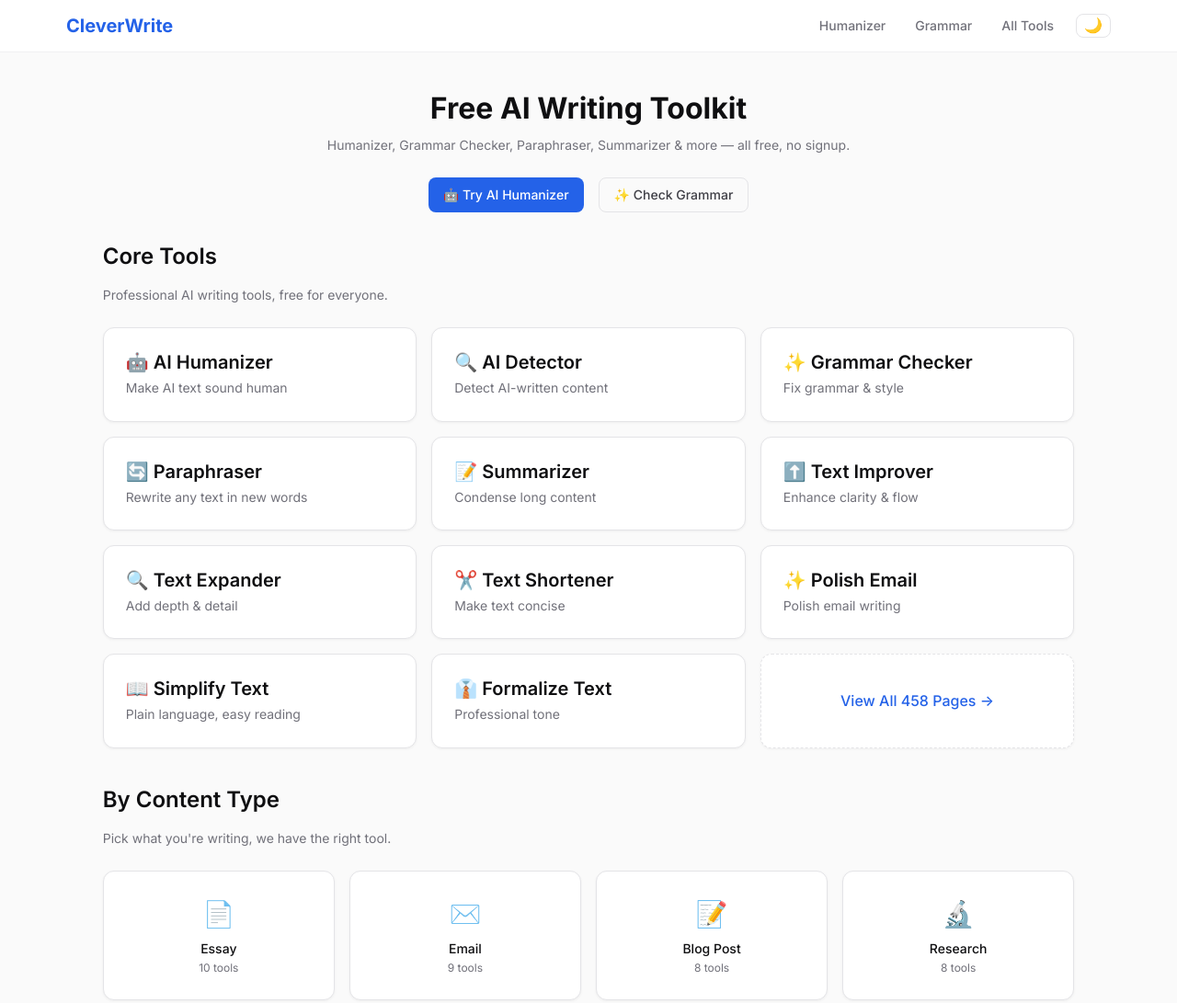
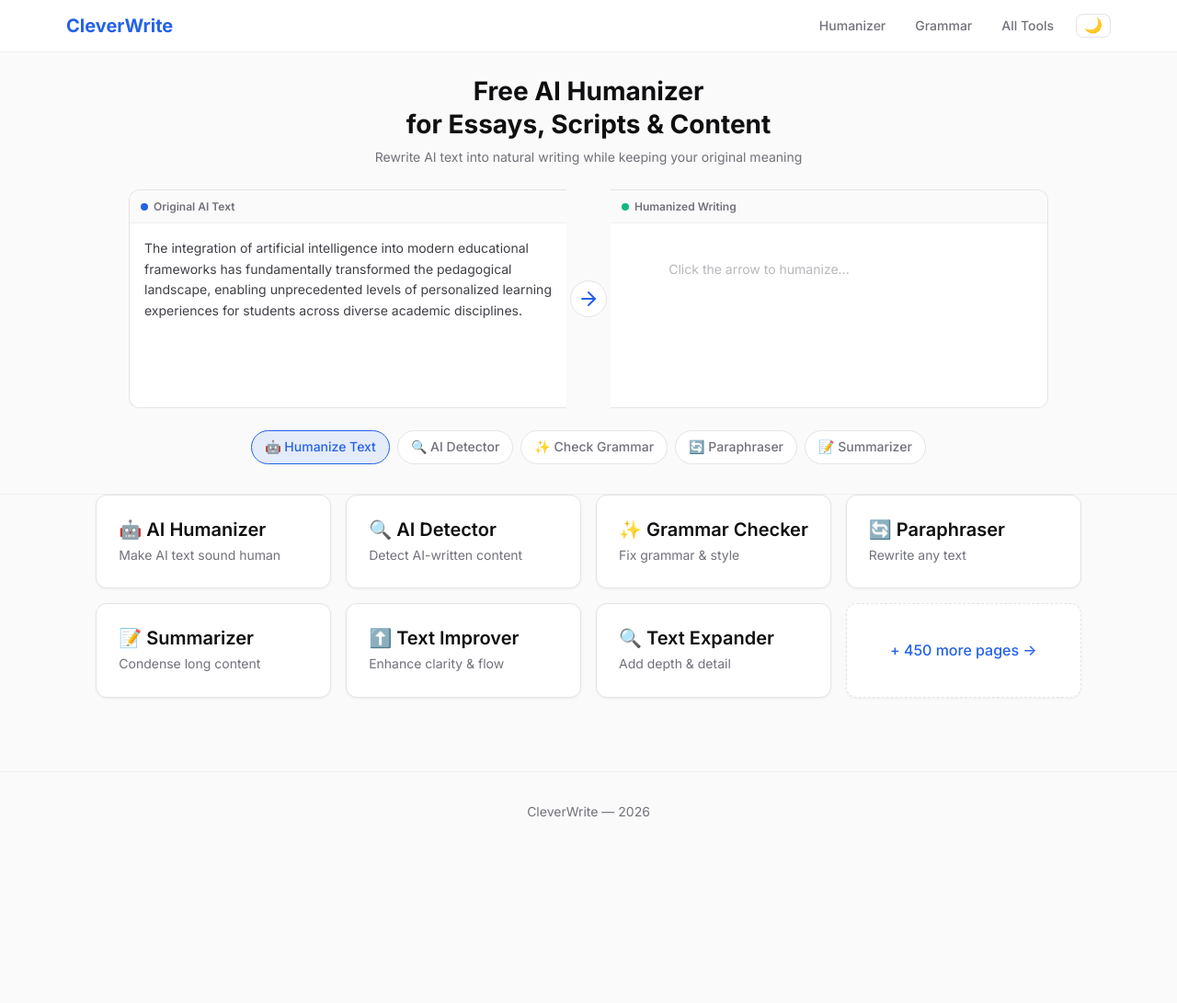
Before and after one commit to zl819044596/cleverwrite, an Astro site: page / in a window 1280 px wide. Shown: the top 1091 px of the page at 92% size. After the commit the page ends 926 px from the top, so only its background shows below. Built offline with nearby package versions, Linux system fonts and the light colour scheme; Astro itself is replaced by a stand-in of ours.

Commit message:
feat: dual-panel hero homepage with inline humanizer tool

```diff
--- a/src/pages/index.astro
+++ b/src/pages/index.astro
@@ -1,144 +1,293 @@
 ---
 import Layout from '../layouts/Layout.astro';
-import pages from '../data/programmatic-pages.json';
-
-// Get unique verbs
-const verbMap = {};
-pages.forEach(p => {
-  if (!verbMap[p.verb]) verbMap[p.verb] = { verb: p.verb, displayVerb: p.displayVerb, count: 0 };
-  verbMap[p.verb].count++;
-});
-const verbs = Object.values(verbMap).sort((a, b) => b.count - a.count);
-
-// Content type groups
-const typeGroups = [
-  { name: 'Essay', icon: '📄', slug: 'humanize-essay', count: 10 },
-  { name: 'Email', icon: '✉️', slug: 'rewrite-email', count: 9 },
-  { name: 'Blog Post', icon: '📝', slug: 'improve-blog-post', count: 8 },
-  { name: 'Research', icon: '🔬', slug: 'summarize-research-paper', count: 8 },
-  { name: 'Cover Letter', icon: '📋', slug: 'paraphrase-cover-letter', count: 8 },
-  { name: 'LinkedIn', icon: '💼', slug: 'polish-linkedin-post', count: 8 },
-  { name: 'Story', icon: '📖', slug: 'expand-story', count: 6 },
-  { name: 'Homework', icon: '🎒', slug: 'simplify-homework', count: 9 },
-];
-
-const popularPages = [
-  { slug: 'humanize-chatgpt', label: 'Humanize ChatGPT' },
-  { slug: 'humanize-essay', label: 'Humanize Essay' },
-  { slug: 'rewrite-resume', label: 'Rewrite Resume' },
-  { slug: 'paraphrase-essay', label: 'Paraphrase Essay' },
-  { slug: 'summarize-article', label: 'Summarize Article' },
-  { slug: 'improve-email', label: 'Improve Email' },
-  { slug: 'expand-blog-post', label: 'Expand Blog Post' },
-  { slug: 'shorten-essay', label: 'Shorten Essay' },
-  { slug: 'polish-email', label: 'Polish Email' },
-  { slug: 'formalize-email', label: 'Formalize Email' },
-  { slug: 'simplify-essay', label: 'Simplify Essay' },
-  { slug: 'humanize-resume', label: 'Humanize Resume' },
-  { slug: 'rewrite-cover-letter', label: 'Rewrite Cover Letter' },
-  { slug: 'paraphrase-research-paper', label: 'Paraphrase Paper' },
-  { slug: 'summarize-youtube-script', label: 'Summarize Script' },
-  { slug: 'humanize-linkedin-post', label: 'Humanize LinkedIn' },
-];
 ---
 
-<Layout title="CleverWrite — Free AI Writing Toolkit" description="The most complete free AI writing toolkit — 460+ pages & 10 writing tools. Humanizer, Grammar Checker, Paraphraser & more." canonical="/">
-  <!-- Hero with dual panel -->
-  <section class="hero">
-    <h1>Free AI Writing Toolkit</h1>
-    <p>Humanizer, Grammar Checker, Paraphraser, Summarizer & more — all free, no signup.</p>
-    <div class="hero-actions">
-      <a href="/humanizer" class="btn-primary">🤖 Try AI Humanizer</a>
-      <a href="/grammar-checker" class="btn-secondary">✨ Check Grammar</a>
+<Layout title="CleverWrite — Free AI Humanizer & Writing Tools" description="Free AI Humanizer for essays, scripts & content. Rewrite AI text into natural writing while keeping your original meaning." canonical="/">
+  <!-- Dual-panel Hero -->
+  <section class="hero-dual">
+    <div class="hero-dual-inner">
+      <h1 class="hero-dual-title">Free AI Humanizer<br>for Essays, Scripts &amp; Content</h1>
+      <p class="hero-dual-sub">Rewrite AI text into natural writing while keeping your original meaning</p>
+
+      <div class="dual-panel">
+        <div class="panel panel-input">
+          <div class="panel-label">
+            <span class="panel-dot"></span>
+            Original AI Text
+          </div>
+          <textarea id="heroInput" class="panel-textarea" placeholder="Paste your AI-generated text here...">The integration of artificial intelligence into modern educational frameworks has fundamentally transformed the pedagogical landscape, enabling unprecedented levels of personalized learning experiences for students across diverse academic disciplines.</textarea>
+        </div>
+
+        <div class="panel-divider">
+          <button id="heroHumanizeBtn" class="panel-arrow-btn" title="Humanize">
+            <svg width="24" height="24" viewBox="0 0 24 24" fill="none" stroke="currentColor" stroke-width="2" stroke-linecap="round" stroke-linejoin="round"><line x1="5" y1="12" x2="19" y2="12"/><polyline points="12 5 19 12 12 19"/></svg>
+          </button>
+        </div>
+
+        <div class="panel panel-output">
+          <div class="panel-label">
+            <span class="panel-dot panel-dot-green"></span>
+            Humanized Writing
+          </div>
+          <div id="heroOutput" class="panel-textarea panel-output-text" style="color:var(--text-muted)">
+            <span style="opacity:0.5">Click the arrow to humanize...</span>
+          </div>
+        </div>
+      </div>
+
+      <!-- Feature badges -->
+      <div class="hero-badges">
+        <a href="/humanizer" class="badge-link active">🤖 Humanize Text</a>
+        <a href="/ai-detector" class="badge-link">🔍 AI Detector</a>
+        <a href="/grammar-checker" class="badge-link">✨ Check Grammar</a>
+        <a href="/paraphraser" class="badge-link">🔄 Paraphraser</a>
+        <a href="/summarizer" class="badge-link">📝 Summarizer</a>
+      </div>
     </div>
   </section>
 
-  <main class="container section-block">
-    <!-- Core Tools -->
+  <!-- Minimal below-fold: just core tools -->
+  <main class="container" style="padding-bottom:var(--space-5)">
     <section class="section-block">
-      <h2 class="section-title">Core Tools</h2>
-      <p class="section-subtitle">Professional AI writing tools, free for everyone.</p>
-      <div class="grid-3">
+      <div class="grid-4">
         <a href="/humanizer" class="card"><h3>🤖 AI Humanizer</h3><p style="font-size:var(--text-sm);color:var(--text-muted);margin-top:4px">Make AI text sound human</p></a>
         <a href="/ai-detector" class="card"><h3>🔍 AI Detector</h3><p style="font-size:var(--text-sm);color:var(--text-muted);margin-top:4px">Detect AI-written content</p></a>
         <a href="/grammar-checker" class="card"><h3>✨ Grammar Checker</h3><p style="font-size:var(--text-sm);color:var(--text-muted);margin-top:4px">Fix grammar & style</p></a>
-        <a href="/paraphraser" class="card"><h3>🔄 Paraphraser</h3><p style="font-size:var(--text-sm);color:var(--text-muted);margin-top:4px">Rewrite any text in new words</p></a>
+        <a href="/paraphraser" class="card"><h3>🔄 Paraphraser</h3><p style="font-size:var(--text-sm);color:var(--text-muted);margin-top:4px">Rewrite any text</p></a>
         <a href="/summarizer" class="card"><h3>📝 Summarizer</h3><p style="font-size:var(--text-sm);color:var(--text-muted);margin-top:4px">Condense long content</p></a>
         <a href="/improver" class="card"><h3>⬆️ Text Improver</h3><p style="font-size:var(--text-sm);color:var(--text-muted);margin-top:4px">Enhance clarity & flow</p></a>
         <a href="/expander" class="card"><h3>🔍 Text Expander</h3><p style="font-size:var(--text-sm);color:var(--text-muted);margin-top:4px">Add depth & detail</p></a>
-        <a href="/shortener" class="card"><h3>✂️ Text Shortener</h3><p style="font-size:var(--text-sm);color:var(--text-muted);margin-top:4px">Make text concise</p></a>
-        <a href="/polish-email" class="card"><h3>✨ Polish Email</h3><p style="font-size:var(--text-sm);color:var(--text-muted);margin-top:4px">Polish email writing</p></a>
-        <a href="/simplify-text" class="card"><h3>📖 Simplify Text</h3><p style="font-size:var(--text-sm);color:var(--text-muted);margin-top:4px">Plain language, easy reading</p></a>
-        <a href="/formalize-text" class="card"><h3>👔 Formalize Text</h3><p style="font-size:var(--text-sm);color:var(--text-muted);margin-top:4px">Professional tone</p></a>
         <a href="/tools" class="card" style="display:flex;align-items:center;justify-content:center;border:1px dashed var(--border-base)">
-          <span style="color:var(--color-primary);font-weight:500">View All 458 Pages →</span>
+          <span style="color:var(--color-primary);font-weight:500">+ 450 more pages →</span>
         </a>
-      </div>
-    </section>
-
-    <!-- By Content Type -->
-    <section class="section-block">
-      <h2 class="section-title">By Content Type</h2>
-      <p class="section-subtitle">Pick what you're writing, we have the right tool.</p>
-      <div class="grid-4">
-        {typeGroups.map(t => (
-          <a href={`/${t.slug}`} class="type-card">
-            <div class="icon">{t.icon}</div>
-            <div class="name">{t.name}</div>
-            <div class="count">{t.count} tools</div>
-          </a>
-        ))}
-      </div>
-    </section>
-
-    <!-- By Action -->
-    <section class="section-block">
-      <h2 class="section-title">By Action</h2>
-      <p class="section-subtitle">Choose what you want to do with your text.</p>
-      <div class="grid-2" style="grid-template-columns:repeat(auto-fill,minmax(140px,1fr));gap:var(--space-2)">
-        {verbs.map(v => (
-          <a href={`/tools?verb=${v.verb}`} class="tool-link-card" style="text-align:center">
-            <div style="font-weight:600;font-size:var(--text-sm)">{v.displayVerb}</div>
-            <div style="font-size:var(--text-xs);color:var(--text-muted)">{v.count} pages</div>
-          </a>
-        ))}
-      </div>
-    </section>
-
-    <!-- Popular Pages -->
-    <section class="section-block">
-      <h2 class="section-title">Popular Pages</h2>
-      <div class="grid-4">
-        {popularPages.map(p => (
-          <a href={`/${p.slug}`} class="tool-link-card">{p.label}</a>
-        ))}
-      </div>
-      <div class="text-center mt-3">
-        <a href="/tools" class="btn-secondary">Browse all 458 pages →</a>
-      </div>
-    </section>
-
-    <!-- FAQ -->
-    <section class="section-block">
-      <h2 class="section-title">Frequently Asked Questions</h2>
-      <div class="card" style="padding:var(--space-3)">
-        <div class="faq-item">
-          <div class="faq-q">Is CleverWrite really free?</div>
-          <div class="faq-a">Yes. All core tools are free with no registration required. Use up to 5,000 characters per request.</div>
-        </div>
-        <div class="faq-item">
-          <div class="faq-q">How does the AI Humanizer work?</div>
-          <div class="faq-a">AI Humanizer rewrites AI-generated text to sound naturally human-written. It removes AI patterns, varies sentence structure, and adds natural language.</div>
-        </div>
-        <div class="faq-item">
-          <div class="faq-q">Do you store my text?</div>
-          <div class="faq-a">No. Your text is processed in real-time and never stored on our servers.</div>
-        </div>
-        <div class="faq-item">
-          <div class="faq-q">Which content types do you support?</div>
-          <div class="faq-a">Over 50 content types across academic, professional, email, social media, content marketing, creative, and web writing.</div>
-        </div>
       </div>
     </section>
   </main>
 </Layout>
+
+<style>
+  /* Dual-panel hero */
+  .hero-dual {
+    background: var(--bg-page);
+    border-bottom: 1px solid var(--border-light);
+    padding: var(--space-3) var(--space-2) var(--space-4);
+  }
+  .hero-dual-inner {
+    max-width: 1000px;
+    margin: 0 auto;
+  }
+  .hero-dual-title {
+    font-size: 28px;
+    font-weight: 700;
+    color: var(--text-title);
+    line-height: 1.3;
+    margin-bottom: 6px;
+    text-align: center;
+  }
+  .hero-dual-sub {
+    font-size: var(--text-sm);
+    color: var(--text-muted);
+    text-align: center;
+    margin-bottom: var(--space-3);
+  }
+
+  /* Dual panel */
+  .dual-panel {
+    display: grid;
+    grid-template-columns: 1fr auto 1fr;
+    gap: 0;
+    align-items: stretch;
+    margin-bottom: var(--space-3);
+  }
+
+  .panel {
+    background: var(--bg-card);
+    border: 1px solid var(--border-base);
+    border-radius: var(--radius-md);
+    overflow: hidden;
+    display: flex;
+    flex-direction: column;
+  }
+  .panel-input {
+    border-top-right-radius: 0;
+    border-bottom-right-radius: 0;
+    border-right: none;
+  }
+  .panel-output {
+    border-top-left-radius: 0;
+    border-bottom-left-radius: 0;
+    border-left: none;
+  }
+
+  .panel-label {
+    font-size: var(--text-xs);
+    font-weight: 600;
+    color: var(--text-muted);
+    padding: 8px 12px;
+    border-bottom: 1px solid var(--border-light);
+    display: flex;
+    align-items: center;
+    gap: 6px;
+    background: var(--bg-page);
+  }
+  .panel-dot {
+    width: 8px;
+    height: 8px;
+    border-radius: 50%;
+    background: var(--color-primary);
+    display: inline-block;
+  }
+  .panel-dot-green {
+    background: var(--success);
+  }
+
+  .panel-textarea {
+    flex: 1;
+    border: none;
+    padding: var(--space-2);
+    font-family: var(--font-sans);
+    font-size: var(--text-sm);
+    line-height: var(--leading-base);
+    color: var(--text-body);
+    background: var(--bg-card);
+    resize: none;
+    min-height: 200px;
+    outline: none;
+  }
+  .panel-input .panel-textarea {
+    background: var(--bg-input);
+  }
+  .panel-output-text {
+    white-space: pre-wrap;
+    overflow-y: auto;
+  }
+  .panel-output-text.loading {
+    opacity: 0.5;
+  }
+
+  /* Divider with arrow */
+  .panel-divider {
+    display: flex;
+    align-items: center;
+    justify-content: center;
+    background: var(--bg-page);
+    padding: 0 4px;
+  }
+  .panel-arrow-btn {
+    width: 40px;
+    height: 40px;
+    border-radius: 50%;
+    border: 1px solid var(--border-base);
+    background: var(--bg-card);
+    color: var(--color-primary);
+    cursor: pointer;
+    display: flex;
+    align-items: center;
+    justify-content: center;
+    transition: all 0.2s ease;
+    flex-shrink: 0;
+  }
+  .panel-arrow-btn:hover {
+    background: var(--color-primary);
+    color: #ffffff;
+    border-color: var(--color-primary);
+  }
+  .panel-arrow-btn:disabled {
+    opacity: 0.4;
+    cursor: not-allowed;
+  }
+
+  /* Badges */
+  .hero-badges {
+    display: flex;
+    gap: 8px;
+    justify-content: center;
+    flex-wrap: wrap;
+  }
+  .badge-link {
+    display: inline-flex;
+    align-items: center;
+    gap: 4px;
+    padding: 6px 14px;
+    border-radius: 20px;
+    font-size: var(--text-sm);
+    font-weight: 500;
+    color: var(--text-muted);
+    background: var(--bg-card);
+    border: 1px solid var(--border-base);
+    transition: all 0.2s ease;
+  }
+  .badge-link:hover {
+    color: var(--color-primary);
+    border-color: var(--color-primary-fade);
+    background: var(--color-primary-fade);
+  }
+  .badge-link.active {
+    color: var(--color-primary);
+    border-color: var(--color-primary);
+    background: var(--color-primary-fade);
+  }
+
+  @media (max-width: 767px) {
+    .dual-panel {
+      grid-template-columns: 1fr;
+    }
+    .panel-input {
+      border-radius: var(--radius-md);
+      border-right: 1px solid var(--border-base);
+      border-bottom: none;
+    }
+    .panel-output {
+      border-radius: var(--radius-md);
+      border-left: 1px solid var(--border-base);
+      border-top: none;
+    }
+    .panel-divider {
+      padding: 4px 0;
+    }
+    .panel-arrow-btn {
+      transform: rotate(90deg);
+    }
+    .hero-dual-title {
+      font-size: 22px;
+    }
+    .panel-textarea {
+      min-height: 140px;
+    }
+  }
+</style>
+
+<script>
+  const heroInput = document.getElementById('heroInput');
+  const heroOutput = document.getElementById('heroOutput');
+  const heroBtn = document.getElementById('heroHumanizeBtn');
+  let isLoading = false;
+
+  heroBtn?.addEventListener('click', async () => {
+    const text = heroInput?.value.trim();
+    if (!text || isLoading) return;
+
+    isLoading = true;
+    heroBtn.disabled = true;
+    heroOutput.textContent = '⏳ Humanizing...';
+    heroOutput.classList.add('loading');
+
+    try {
+      const res = await fetch('/api/humanize', {
+        method: 'POST',
+        headers: { 'Content-Type': 'application/json' },
+        body: JSON.stringify({ text, tone: 'casual' })
+      });
+      const data = await res.json();
+      if (!res.ok) throw new Error(data.error || 'API error');
+      heroOutput.textContent = data.result;
+      heroOutput.classList.remove('loading');
+    } catch (err) {
+      heroOutput.textContent = 'Error: ' + err.message;
+      heroOutput.classList.remove('loading');
+    } finally {
+      isLoading = false;
+      heroBtn.disabled = false;
+    }
+  });
+</script>
```
